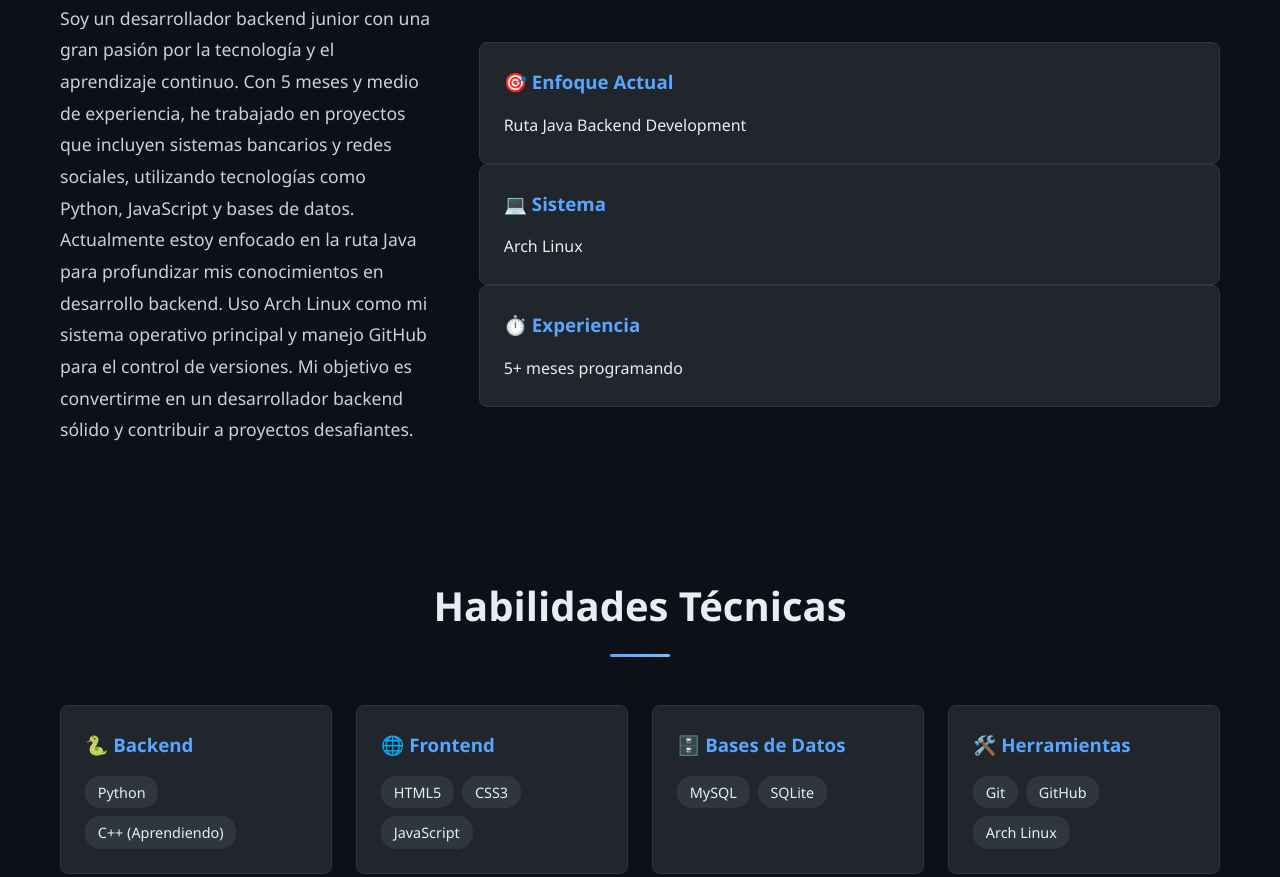
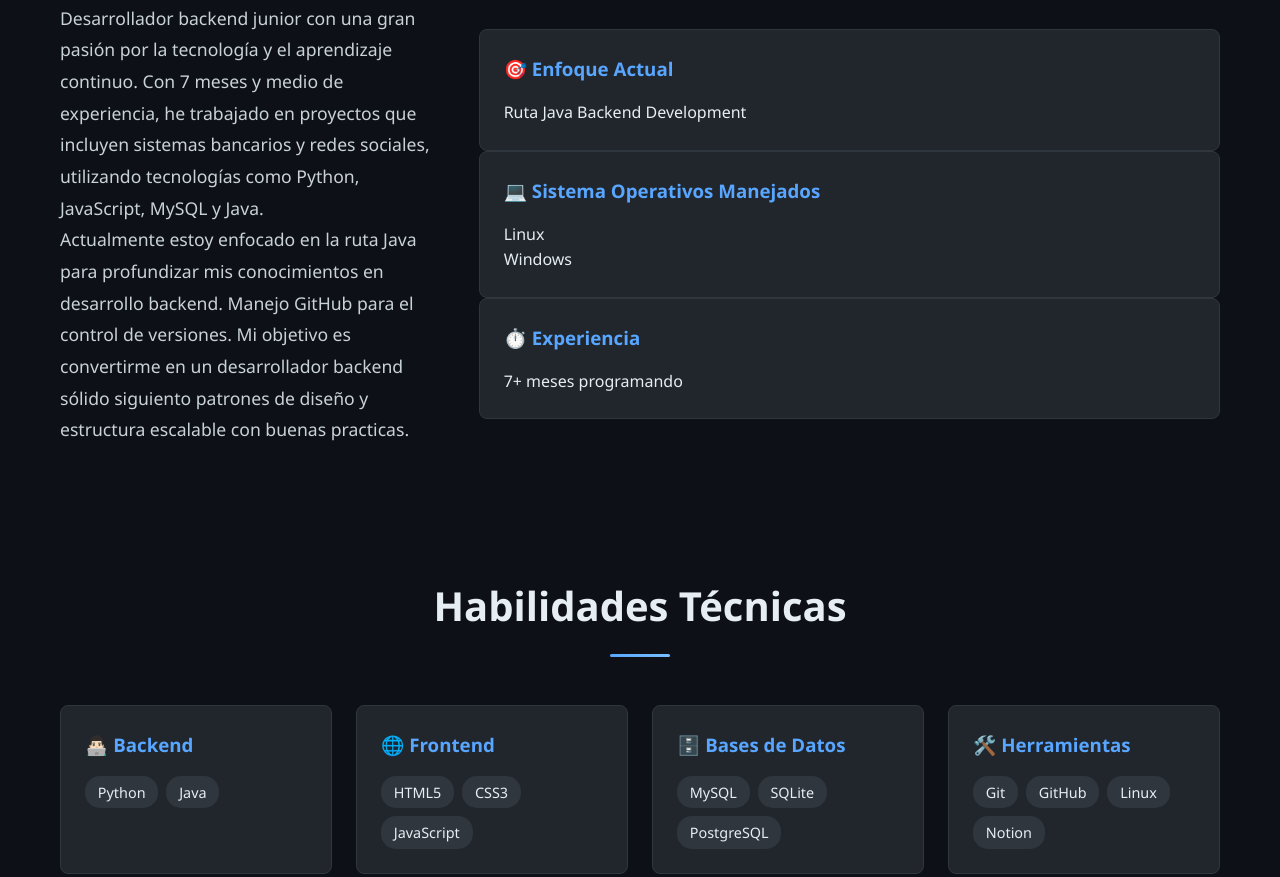
Before and after one commit to jesusolarte12/Portafolio, a plain HTML site: page index.html in a window 1280 px wide. Shown: the part 619-1496 px from the top of the page. Drawn offline with Linux system fonts and the light colour scheme.

Commit message:
feat: :sparkles: cambios pequeños

```diff
--- a/index.html
+++ b/index.html
@@ -13,8 +13,8 @@
                 <h1>Jesus David Olarte Landinez</h1>
                 <p class="subtitle">Desarrollador Backend Junior</p>
                 <p class="description">
-                    Desarrollador apasionado por la tecnología backend con 5+ meses de experiencia.
-                    Experiencia en Python, bases de datos y desarrollo web. Actualmente enfocado en la ruta Java.
+                    Desarrollador apasionado por la tecnología backend con 7+ meses de experiencia.
+                    Experiencia en Bases de datos, Desarrollo web, Backend. Actualmente enfocado en la ruta Java.
                 </p>
                 <div class="cta-buttons">
                     <a href="#proyectos" class="btn btn-primary">Ver Proyectos</a>
@@ -41,14 +41,14 @@
             <div class="about-content">
                 <div class="about-text">
                     <p>
-                        Soy un desarrollador backend junior con una gran pasión por la tecnología y el aprendizaje continuo.
-                        Con 5 meses y medio de experiencia, he trabajado en proyectos que incluyen sistemas bancarios
-                        y redes sociales, utilizando tecnologías como Python, JavaScript y bases de datos.
+                        Desarrollador backend junior con una gran pasión por la tecnología y el aprendizaje continuo.
+                        Con 7 meses y medio de experiencia, he trabajado en proyectos que incluyen sistemas bancarios
+                        y redes sociales, utilizando tecnologías como Python, JavaScript, MySQL y Java.
                     </p>
                     <p>
                         Actualmente estoy enfocado en la ruta Java para profundizar mis conocimientos en desarrollo backend.
-                        Uso Arch Linux como mi sistema operativo principal y manejo GitHub para el control de versiones.
-                        Mi objetivo es convertirme en un desarrollador backend sólido y contribuir a proyectos desafiantes.
+                        Manejo GitHub para el control de versiones.
+                        Mi objetivo es convertirme en un desarrollador backend sólido siguiento patrones de diseño y estructura escalable con buenas practicas.
                     </p>
                 </div>
                 <div class="about-stats">
@@ -57,12 +57,13 @@
                         <p>Ruta Java Backend Development</p>
                     </div>
                     <div class="skill-category">
-                        <h3>💻 Sistema</h3>
-                        <p>Arch Linux</p>
+                        <h3>💻 Sistema Operativos Manejados</h3>
+                        <p>Linux</p>
+                        <p>Windows</p>
                     </div>
                     <div class="skill-category">
                         <h3>⏱️ Experiencia</h3>
-                        <p>5+ meses programando</p>
+                        <p>7+ meses programando</p>
                     </div>
                 </div>
             </div>
@@ -74,10 +75,10 @@
             <h2 class="section-title">Habilidades Técnicas</h2>
             <div class="skills-grid">
                 <div class="skill-category">
-                    <h3>🐍 Backend</h3>
+                    <h3>👨🏻‍💻 Backend</h3>
                     <div class="skill-list">
                         <span class="skill-tag">Python</span>
-                        <span class="skill-tag">C++ (Aprendiendo)</span>
+                        <span class="skill-tag">Java</span>
                     </div>
                 </div>
                 <div class="skill-category">
@@ -93,6 +94,7 @@
                     <div class="skill-list">
                         <span class="skill-tag">MySQL</span>
                         <span class="skill-tag">SQLite</span>
+                        <span class="skill-tag">PostgreSQL</span>
                     </div>
                 </div>
                 <div class="skill-category">
@@ -100,7 +102,8 @@
                     <div class="skill-list">
                         <span class="skill-tag">Git</span>
                         <span class="skill-tag">GitHub</span>
-                        <span class="skill-tag">Arch Linux</span>
+                        <span class="skill-tag">Linux</span>
+                        <span class="skill-tag">Notion</span>
                     </div>
                 </div>
             </div>
@@ -127,10 +130,6 @@
                             <span class="tech-tag">JavaScript</span>
                         </div>
                     </div>
-                    <!-- <div class="project-links">
-                        <a href="#" class="project-link">🔗 Demo</a>
-                        <a href="#" class="project-link">📁 Código</a>
-                    </div> -->
                 </div>
 
                 <div class="project-card">
@@ -144,35 +143,26 @@
                     </div>
                     <div class="project-tech">
                         <div class="tech-tags">
-                            <span class="tech-tag">HTML</span>
-                            <span class="tech-tag">CSS</span>
-                            <span class="tech-tag">JavaScript</span>
+                            <span class="tech-tag">Python</span>
+                            <span class="tech-tag">Firebase</span>
                         </div>
                     </div>
-                    <!-- <div class="project-links">
-                        <a href="#" class="project-link">🔗 Demo</a>
-                        <a href="#" class="project-link">📁 Código</a>
-                    </div> -->
                 </div>
 
                 <div class="project-card">
                     <div class="project-header">
                         <h3 class="project-title">Proyectos de Bases de Datos</h3>
                         <p class="project-description">
-                            Conjunto de proyectos personales enfocados en el diseño y manejo de bases de datos
-                            usando SQLite y MySQL. Incluye consultas complejas, normalización y optimización.
+
                         </p>
                     </div>
                     <div class="project-tech">
                         <div class="tech-tags">
-                            <span class="tech-tag">Python</span>
                             <span class="tech-tag">SQLite</span>
                             <span class="tech-tag">MySQL</span>
+
                         </div>
                     </div>
-                    <!-- <div class="project-links">
-                        <a href="#" class="project-link">📁 Código</a>
-                    </div> -->
                 </div>
             </div>
         </div>
```
